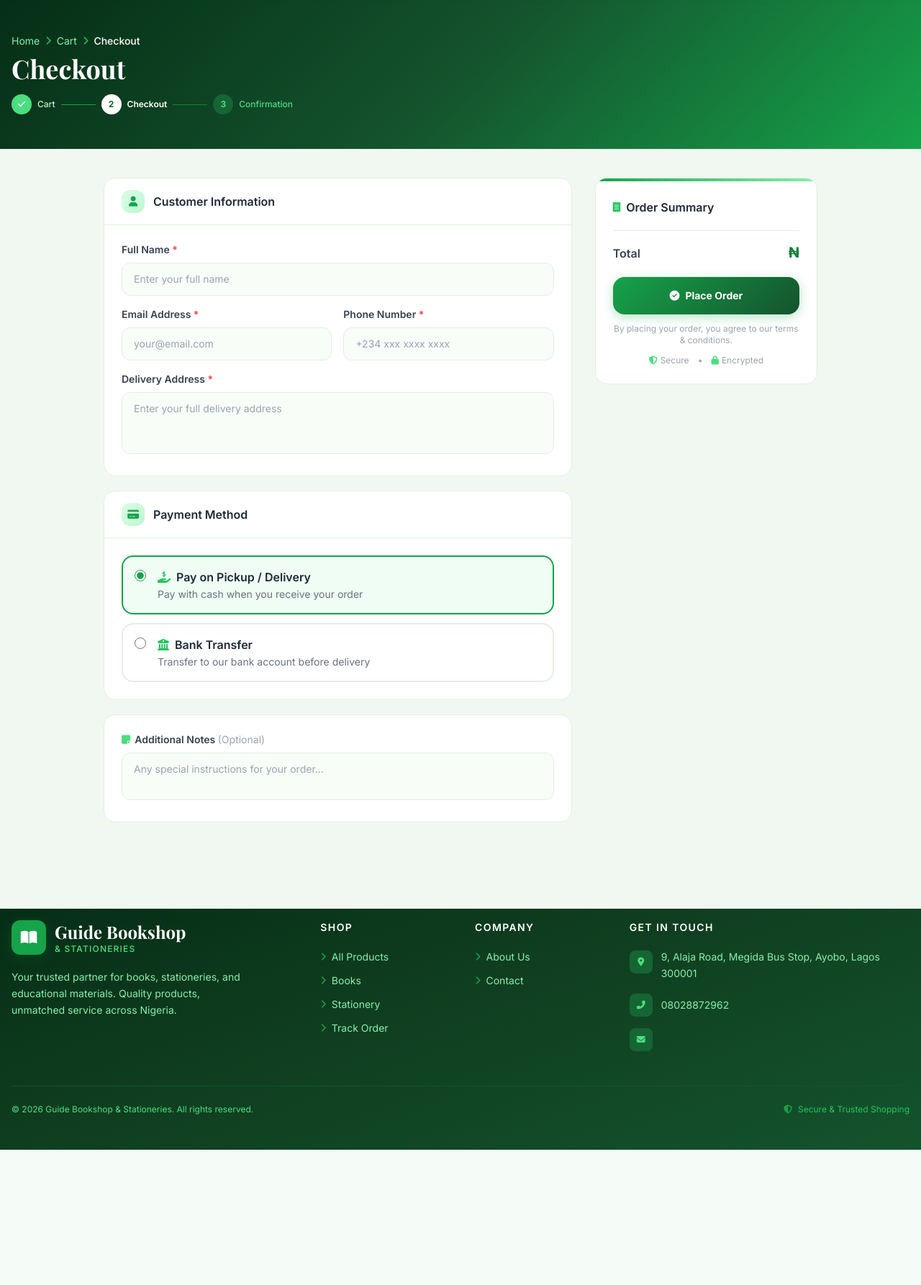
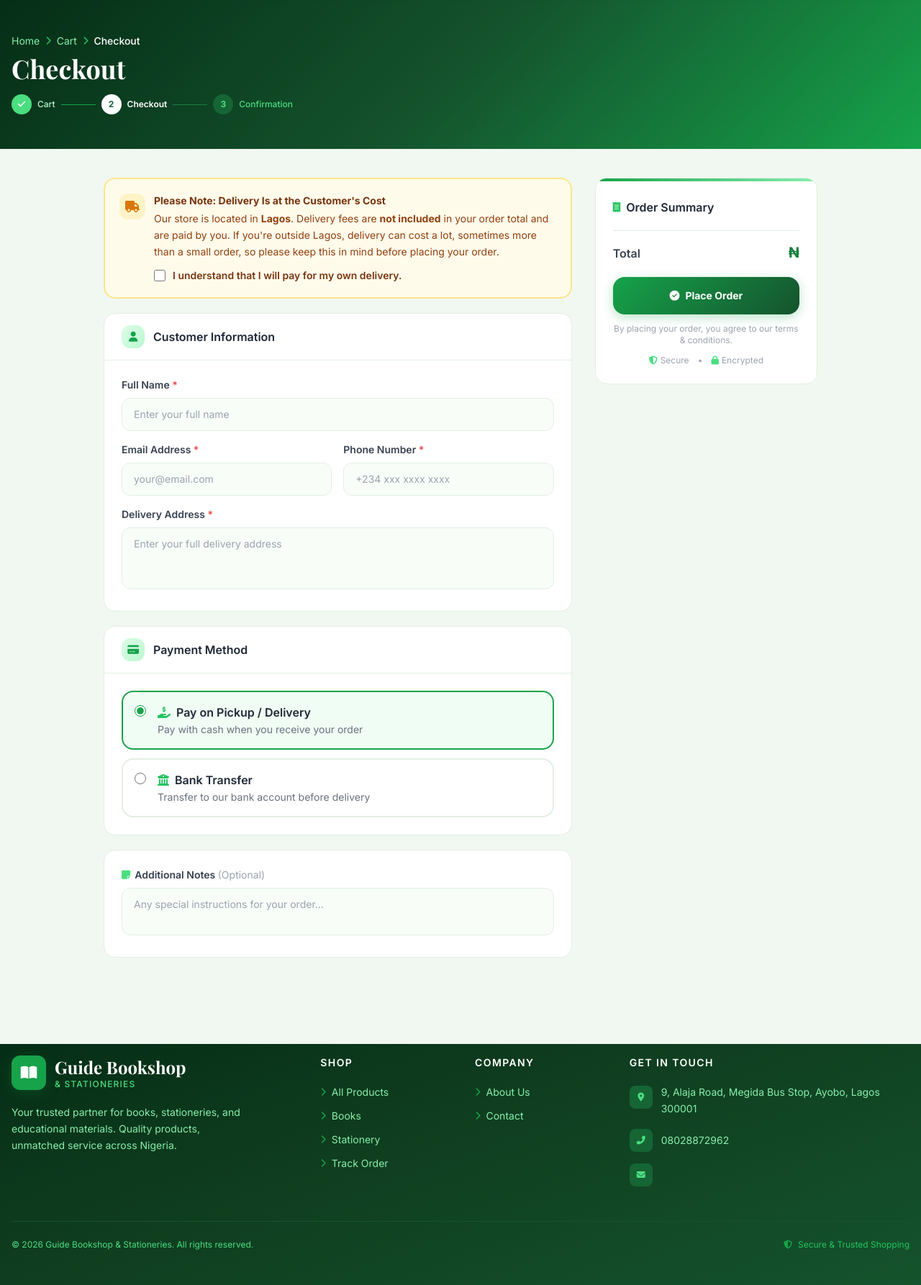
Before and after one commit to Danjuma1/guide-bookshop, a Django app: template templates/ecommerce/checkout.html in a window 1280 px wide. Shown: the part 103-1889 px from the top of the page at 72% size. Before the commit the page ends 1701 px from the top, so only its background shows below. Run offline with Django 5.2, Linux system fonts and the light colour scheme; the template is opened without the code that fills it, so the values that code supplies are empty; data comes from the database, SQL or seed files in the repository; some libraries are stand-ins or nearby versions.

Commit message:
added delivery fee check

```diff
--- a/ecommerce/models.py
+++ b/ecommerce/models.py
@@ -36,6 +36,8 @@ class OnlineOrder(models.Model):
     discount_amount = models.DecimalField(max_digits=10, decimal_places=2, default=0)
     shipping_fee = models.DecimalField(max_digits=10, decimal_places=2, default=0)
     notes = models.TextField(blank=True)
+    # Customer confirmed at checkout that delivery fees are theirs to pay (store is in Lagos)
+    delivery_fee_acknowledged = models.BooleanField(default=False)
     order_date = models.DateTimeField(default=timezone.now)
     updated_at = models.DateTimeField(auto_now=True)
 
--- a/ecommerce/views.py
+++ b/ecommerce/views.py
@@ -148,10 +148,15 @@ def checkout(request):
         shipping_address = request.POST.get('shipping_address', '').strip()
         payment_method = request.POST.get('payment_method', 'pay_on_pickup')
         notes = request.POST.get('notes', '').strip()
+        delivery_ack = request.POST.get('delivery_ack') == 'on'
 
         # Input validation
         if not all([customer_name, customer_email, customer_phone, shipping_address]):
             messages.error(request, 'Please fill in all required fields.')
+            return render(request, 'ecommerce/checkout.html', {'cart': cart, 'items': items, 'total': total})
+
+        if not delivery_ack:
+            messages.error(request, 'Please confirm that you will cover your own delivery cost.')
             return render(request, 'ecommerce/checkout.html', {'cart': cart, 'items': items, 'total': total})
 
         if len(customer_name) > 200 or len(customer_phone) > 20 or len(shipping_address) > 500:
@@ -184,6 +189,7 @@ def checkout(request):
             shipping_address=shipping_address,
             payment_method=payment_method,
             notes=notes[:1000],
+            delivery_fee_acknowledged=delivery_ack,
             user=request.user if request.user.is_authenticated else None,
         )
         for item in items:
--- a/templates/ecommerce/cart.html
+++ b/templates/ecommerce/cart.html
@@ -112,6 +112,10 @@
               <span class="font-bold text-xl text-primary-700">&#8358;{{ total|currency }}</span>
             </div>
           </div>
+          <div class="flex gap-2.5 p-3 mb-5 rounded-xl border border-amber-200 bg-amber-50 text-xs text-amber-800 leading-relaxed">
+            <i class="fas fa-truck text-amber-500 mt-0.5"></i>
+            <span>Our store is in <strong>Lagos</strong>. Delivery fees are <strong>not included</strong> in this total and are paid by the customer.</span>
+          </div>
           <a href="{% url 'checkout' %}"
              class="w-full text-white py-3.5 rounded-2xl font-bold text-sm text-center transition-all hover:opacity-90 hover:-translate-y-0.5 flex items-center justify-center gap-2 shadow-lg"
              style="background:linear-gradient(135deg,#16a34a,#14532d);box-shadow:0 4px 15px rgba(22,163,74,0.3)">
--- a/templates/ecommerce/checkout.html
+++ b/templates/ecommerce/checkout.html
@@ -66,6 +66,27 @@
 
       <!-- Left: Form -->
       <div class="lg:col-span-2 space-y-5">
+
+        <!-- Delivery Notice -->
+        <div class="rounded-2xl border-2 border-amber-200 bg-amber-50 p-5">
+          <div class="flex items-start gap-3">
+            <div class="w-9 h-9 rounded-xl bg-amber-100 flex items-center justify-center flex-shrink-0">
+              <i class="fas fa-truck text-amber-600"></i>
+            </div>
+            <div>
+              <h3 class="font-bold text-amber-900 text-sm mb-1">Please Note: Delivery Is at the Customer's Cost</h3>
+              <p class="text-sm text-amber-800 leading-relaxed">
+                Our store is located in <strong>Lagos</strong>. Delivery fees are <strong>not included</strong> in your order total
+                and are paid by you. If you're outside Lagos, delivery can cost a lot, sometimes more than a small order,
+                so please keep this in mind before placing your order.
+              </p>
+              <label class="flex items-start gap-2.5 mt-3 cursor-pointer">
+                <input type="checkbox" name="delivery_ack" required class="mt-0.5 accent-green-600 w-4 h-4">
+                <span class="text-sm font-semibold text-amber-900">I understand that I will pay for my own delivery.</span>
+              </label>
+            </div>
+          </div>
+        </div>
 
         <!-- Customer Info -->
         <div class="bg-white rounded-2xl border border-sage-200 overflow-hidden">
@@ -296,6 +317,8 @@ const modal = document.getElementById('payment-modal');
 const form = document.querySelector('form[method=post]');
 
 document.getElementById('place-order-btn').addEventListener('click', function () {
+  // form.submit() skips browser validation, so check required fields (incl. delivery acknowledgement) first
+  if (!form.reportValidity()) return;
   const selected = document.querySelector('input[name=payment_method]:checked');
   if (selected && selected.value === 'transfer') {
     modal.classList.remove('hidden');
```
Also changed, not shown: templates/ecommerce/admin_order_detail.html (+11 -0 lines), ecommerce/migrations/0003_onlineorder_delivery_fee_acknowledged.py (added), 1 other file.
